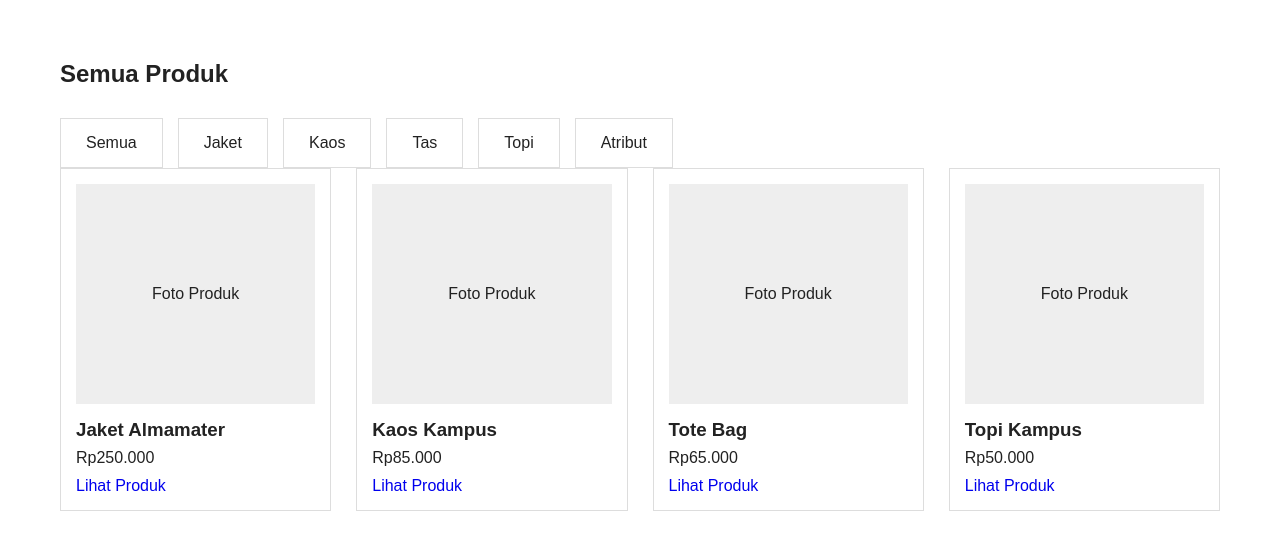
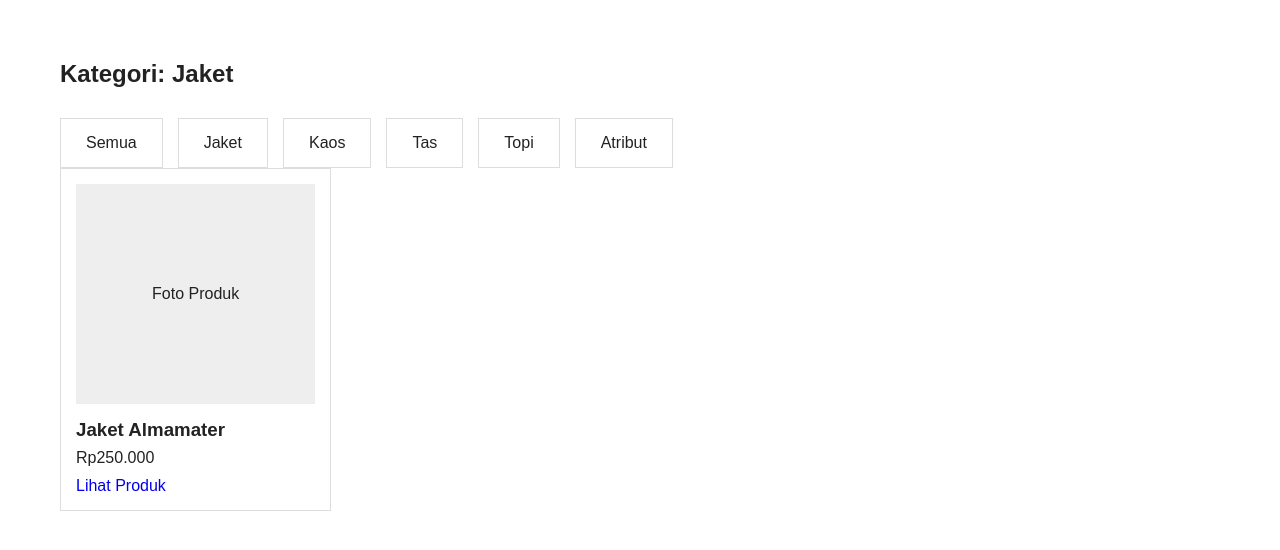
Before and after one commit to Sitinurii/campus_store_ITPM, a PHP site: page /produk.php?kategori=Jaket in a window 1280 px wide. Shown: the part 67-617 px from the top of the page. Run offline with PHP 8.4, Linux system fonts and the light colour scheme.

Commit message:
Perbaiki navigasi dan pencarian beranda

```diff
--- a/produk.php
+++ b/produk.php
@@ -26,7 +26,53 @@
 
 <section class="section">
 
-    <h1>Semua Produk</h1>
+    <?php
+    $produk = [
+        [
+            "id" => 1,
+            "nama" => "Jaket Almamater",
+            "harga" => 250000,
+            "kategori" => "Jaket"
+        ],
+        [
+            "id" => 2,
+            "nama" => "Kaos Kampus",
+            "harga" => 85000,
+            "kategori" => "Kaos"
+        ],
+        [
+            "id" => 3,
+            "nama" => "Tote Bag",
+            "harga" => 65000,
+            "kategori" => "Tas"
+        ],
+        [
+            "id" => 4,
+            "nama" => "Topi Kampus",
+            "harga" => 50000,
+            "kategori" => "Topi"
+        ]
+    ];
+
+    $kategori = trim($_GET['kategori'] ?? '');
+    $kata_kunci = trim($_GET['q'] ?? '');
+    $produk_ditemukan = array_filter($produk, function ($item) use ($kategori, $kata_kunci) {
+        $sesuai_kategori = $kategori === '' || strcasecmp($item['kategori'], $kategori) === 0;
+        $sesuai_pencarian = $kata_kunci === '' || stripos($item['nama'], $kata_kunci) !== false;
+
+        return $sesuai_kategori && $sesuai_pencarian;
+    });
+    ?>
+
+    <h1>
+        <?php
+        echo $kata_kunci !== ''
+            ? 'Hasil pencarian: ' . htmlspecialchars($kata_kunci, ENT_QUOTES, 'UTF-8')
+            : ($kategori !== ''
+                ? 'Kategori: ' . htmlspecialchars($kategori, ENT_QUOTES, 'UTF-8')
+                : 'Semua Produk');
+        ?>
+    </h1>
 
     <div class="filter">
         <a href="produk.php">Semua</a>
@@ -39,35 +85,19 @@
 
     <div class="product-list">
 
-        <div class="product-card">
-            <div class="product-image">Foto Produk</div>
-            <h3>Jaket Almamater</h3>
-            <p>Rp250.000</p>
-            <a href="detail_produk.php?id=1">Lihat Produk</a>
-        </div>
-
-        <div class="product-card">
-            <div class="product-image">Foto Produk</div>
-            <h3>Kaos Kampus</h3>
-            <p>Rp85.000</p>
-            <a href="detail_produk.php?id=2">Lihat Produk</a>
-        </div>
-
-        <div class="product-card">
-            <div class="product-image">Foto Produk</div>
-            <h3>Tote Bag</h3>
-            <p>Rp65.000</p>
-            <a href="detail_produk.php?id=3">Lihat Produk</a>
-        </div>
-
-        <div class="product-card">
-            <div class="product-image">Foto Produk</div>
-            <h3>Topi Kampus</h3>
-            <p>Rp50.000</p>
-            <a href="detail_produk.php?id=4">Lihat Produk</a>
-        </div>
+        <?php foreach ($produk_ditemukan as $item): ?>
+            <div class="product-card">
+                <div class="product-image">Foto Produk</div>
+                <h3><?php echo htmlspecialchars($item['nama'], ENT_QUOTES, 'UTF-8'); ?></h3>
+                <p>Rp<?php echo number_format($item['harga'], 0, ',', '.'); ?></p>
+                <a href="detail_produk.php?id=<?php echo $item['id']; ?>">Lihat Produk</a>
+            </div>
+        <?php endforeach; ?>
 
     </div>
+    <?php if (count($produk_ditemukan) === 0): ?>
+        <p>Produk tidak ditemukan. Coba kata kunci atau kategori lain.</p>
+    <?php endif; ?>
 
 </section>
 
--- a/style.css
+++ b/style.css
@@ -42,6 +42,16 @@ header a {
 
 .header-right input {
     padding: 10px;
+}
+
+.header-search {
+    display: flex;
+    align-items: center;
+    gap: 6px;
+}
+
+.header-search button {
+    padding: 10px 12px;
 }
 
 .hero {
```
Also changed, not shown: index.php (+9 -6 lines).
